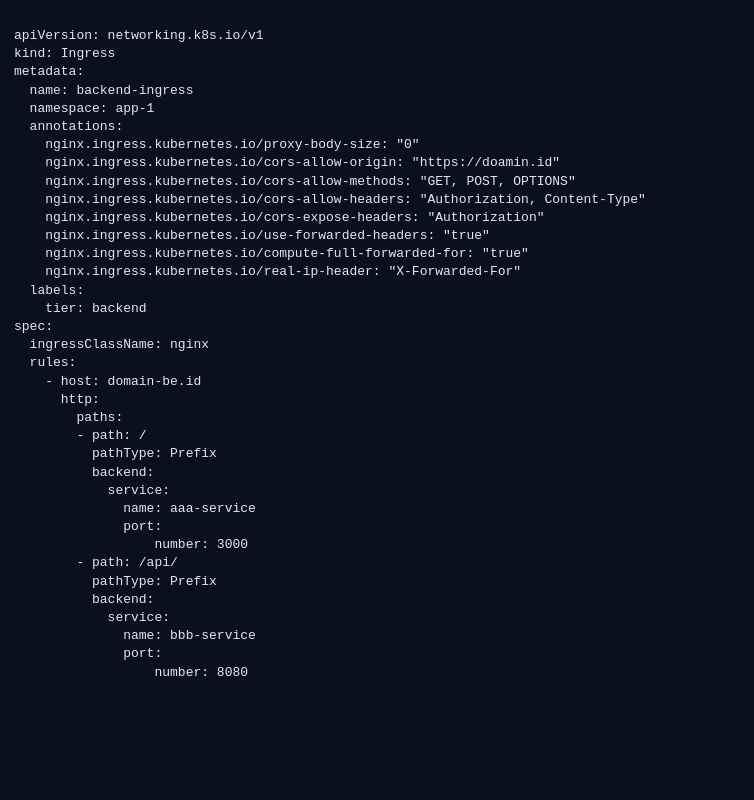
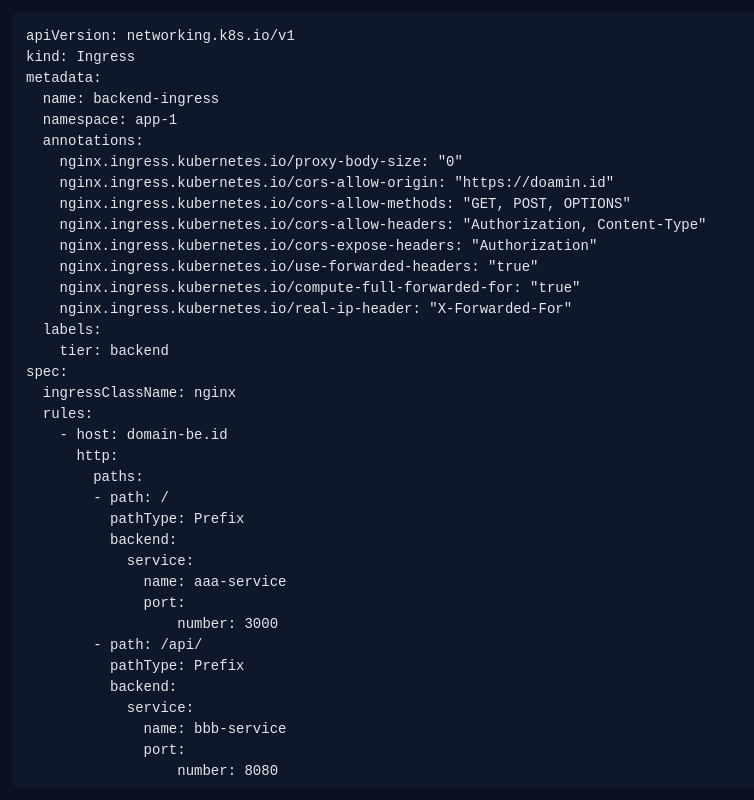
Before and after one commit to fsatrion/embeded, a plain HTML site: page index.html in a window 1280 px wide. Shown: the whole page, without its empty margins (0-754 px from the left). Drawn offline with Linux system fonts and the light colour scheme.

Commit message:
update index

```diff
--- a/index.html
+++ b/index.html
@@ -1,27 +1,58 @@
 <!DOCTYPE html>
-<html>
+<html lang="en">
 <head>
 <meta charset="utf-8">
+<meta name="viewport" content="width=device-width, initial-scale=1">
 <title>Scrollable Code</title>
+
 <style>
-body {
+/* Reset */
+* {
+  box-sizing: border-box;
+}
+
+/* Page */
+html, body {
+  height: 100%;
   margin: 0;
   background: #0b1020;
+  color: #e5e7eb;
+  font-family: ui-monospace, SFMono-Regular, Menlo, Monaco, Consolas, monospace;
 }
+
+/* Container adapts to iframe size */
+.wrapper {
+  height: 100%;
+  padding: 12px;
+  display: flex;
+}
+
+/* Scrollable code block */
 pre {
-  max-height: 1920px;
-  overflow-y: auto;
+  flex: 1;
+  margin: 0;
   padding: 14px;
-  color: #e5e7eb;
-  font-family: monospace;
-  font-size: 13px;
-  line-height: 1.4;
+  background: #0f172a;
+  border-radius: 8px;
+  overflow: auto;
+  font-size: clamp(12px, 1.2vw, 14px);
+  line-height: 1.5;
   white-space: pre;
+}
+
+/* Mobile tweaks */
+@media (max-width: 600px) {
+  pre {
+    padding: 10px;
+    border-radius: 6px;
+  }
 }
 </style>
 </head>
+
 <body>
-<pre>
+  <div class="wrapper">
+    <pre>
 apiVersion: networking.k8s.io/v1
 kind: Ingress
 metadata:
@@ -58,7 +89,7 @@ spec:
               name: bbb-service
               port:
                   number: 8080
-
-</pre>
+    </pre>
+  </div>
 </body>
 </html>
```
